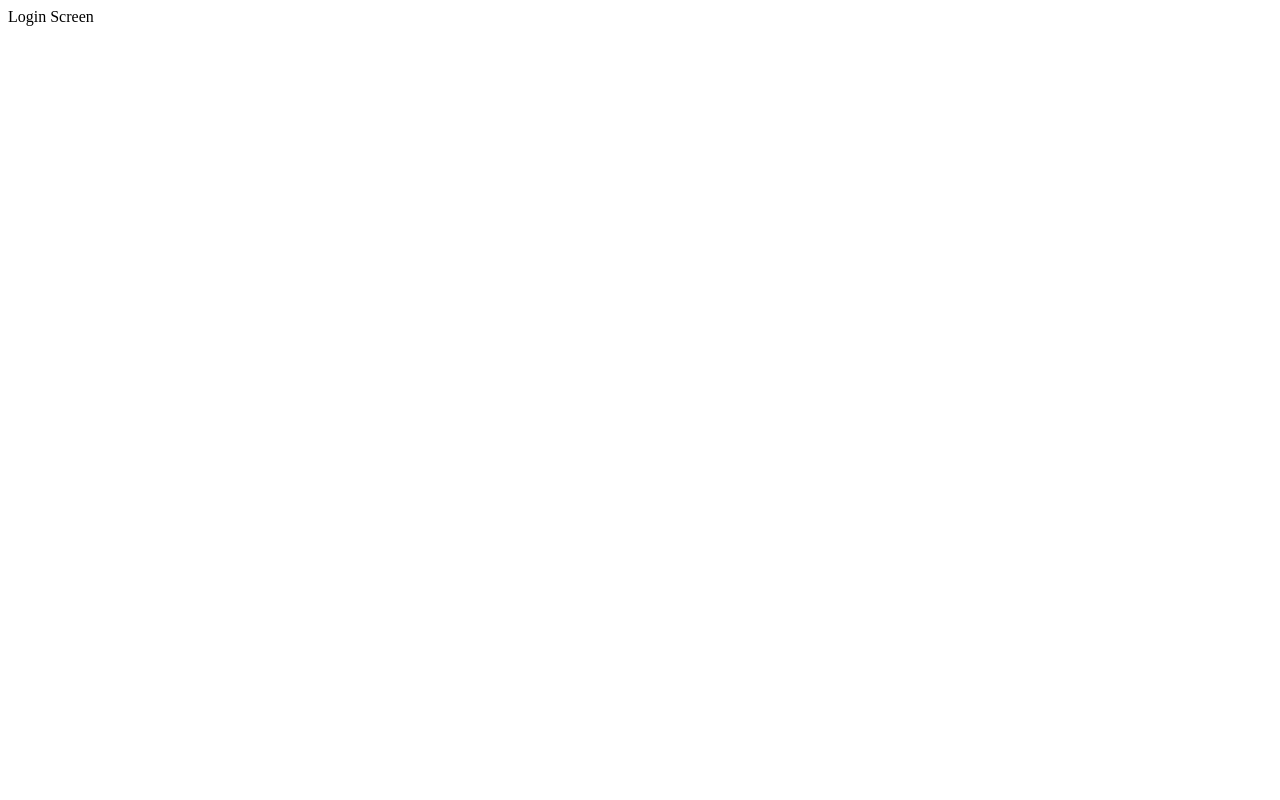
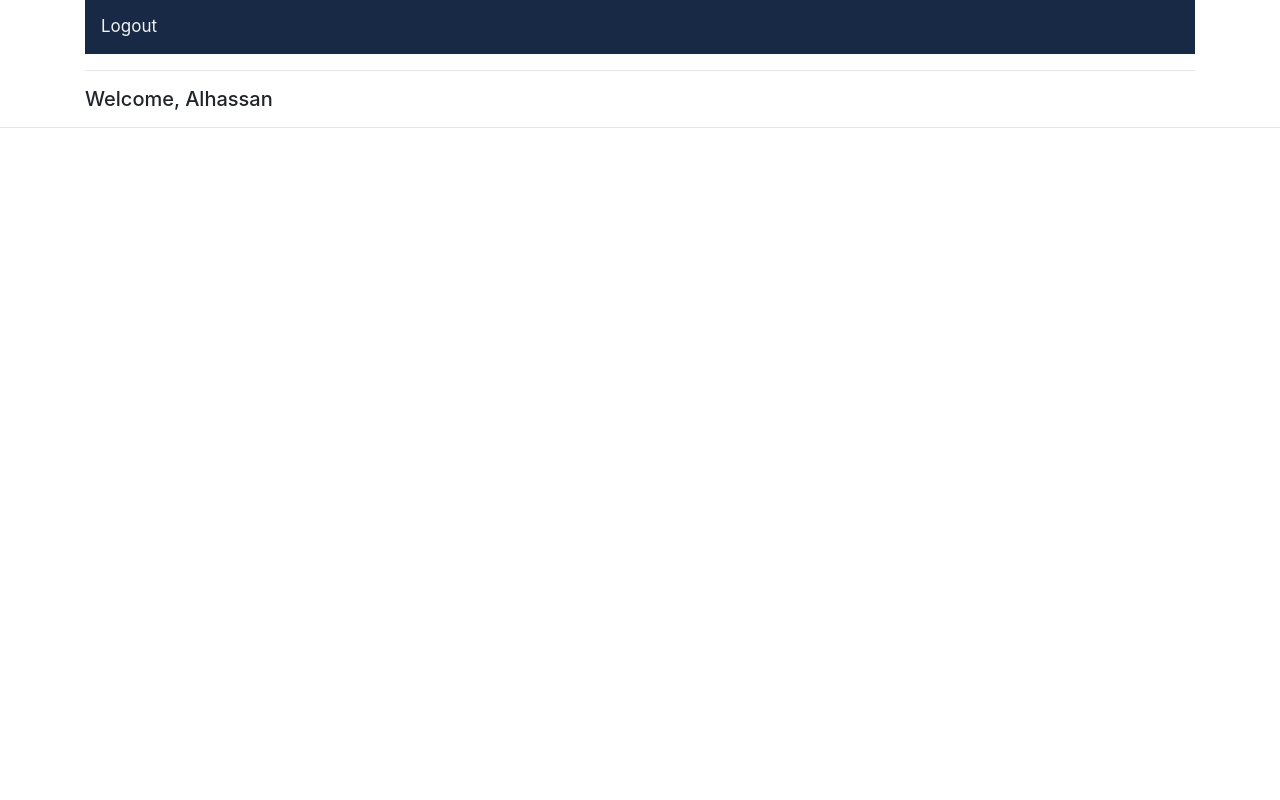
Before and after one commit to flemton/AE-products-store, a Flask app: page / in a window 1280 px wide. Before the commit the page is almost empty. Run offline with Flask 2, Linux system fonts and the light colour scheme; a user stored in the database is signed in; some libraries are stand-ins or nearby versions.

Commit message:
Now redirects to home after successful login

```diff
--- a/aeproductsstore/routes.py
+++ b/aeproductsstore/routes.py
@@ -10,7 +10,7 @@ from werkzeug.security import generate_password_hash, check_password_hash
 
 @app.route('/')
 def home():
-    return 'Login Screen'
+    return render_template('index.html')
 
 @app.route('/staff/login/', methods = ['GET', 'POST'])
 def staff_login():
@@ -30,6 +30,8 @@ def staff_login():
                 session['logged_in'] = True
 
                 session['email'] = staff.email
+
+                session['first_name'] = staff.first_name
 
                 return redirect(url_for('home'))
 
@@ -59,6 +61,8 @@ def user_login():
                 session['logged_in'] = True
 
                 session['email'] = user.email
+
+                session['first_name'] = user.first_name
 
                 return redirect(url_for('home'))
 
--- a/aeproductsstore/templates/index.html
+++ b/aeproductsstore/templates/index.html
@@ -6,14 +6,14 @@
     {% if session.logged_in %}
         <a href="/logout/">Logout</a>
     {% else %}
-        <a href="/login/">Login</a>
+        <a href="/user/login/">Login</a>
         <a href="/register/">Sign up</a>
     {% endif %}
 </div>
 <hr>
 
 {% if session['logged_in'] %}
-    <h5>Welcome, {{session['name'] }}</h5>
+    <h5>Welcome, {{session['first_name'] }}</h5>
 {% endif %}
 
 {% endblock body %}
```
